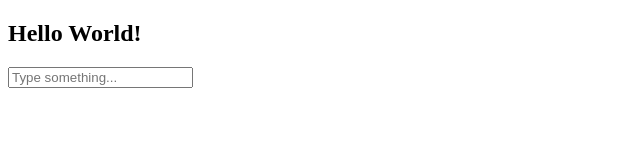
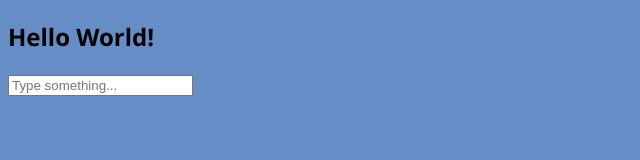
Before and after one commit to Poles-Ragge/editor-project, a plain HTML site: page index.html in a window 1280 px wide. Shown: the whole page, without its empty margins (0-640 px from the left). Drawn offline with Linux system fonts and the light colour scheme.

Commit message:
First css trial

```diff
--- a/index.html
+++ b/index.html
@@ -10,9 +10,11 @@
 
     </head>
     <body>
+        <div>
+            <h2> Hello World! </h2>
+            <input id="textBox" placeholder="Type something... ">
+        </div>
 
-        <h2> Hello World! </h2>
-        <input id="textBox" placeholder="Type something... "
 
     </body>
 </HTML>
--- a/stylesheet.css
+++ b/stylesheet.css
@@ -0,0 +1,17 @@
+body{
+
+    background-color: #678DC6;
+}
+
+body div{
+    color: black;
+    font-family: 'Segoe UI', Tahoma, Geneva, Verdana, sans-serif;
+    align-items: center;
+    justify-content: top;
+    height: 800px;
+    width: 600px;
+}
+
+#textbox{
+    align-self: center;
+}
```
